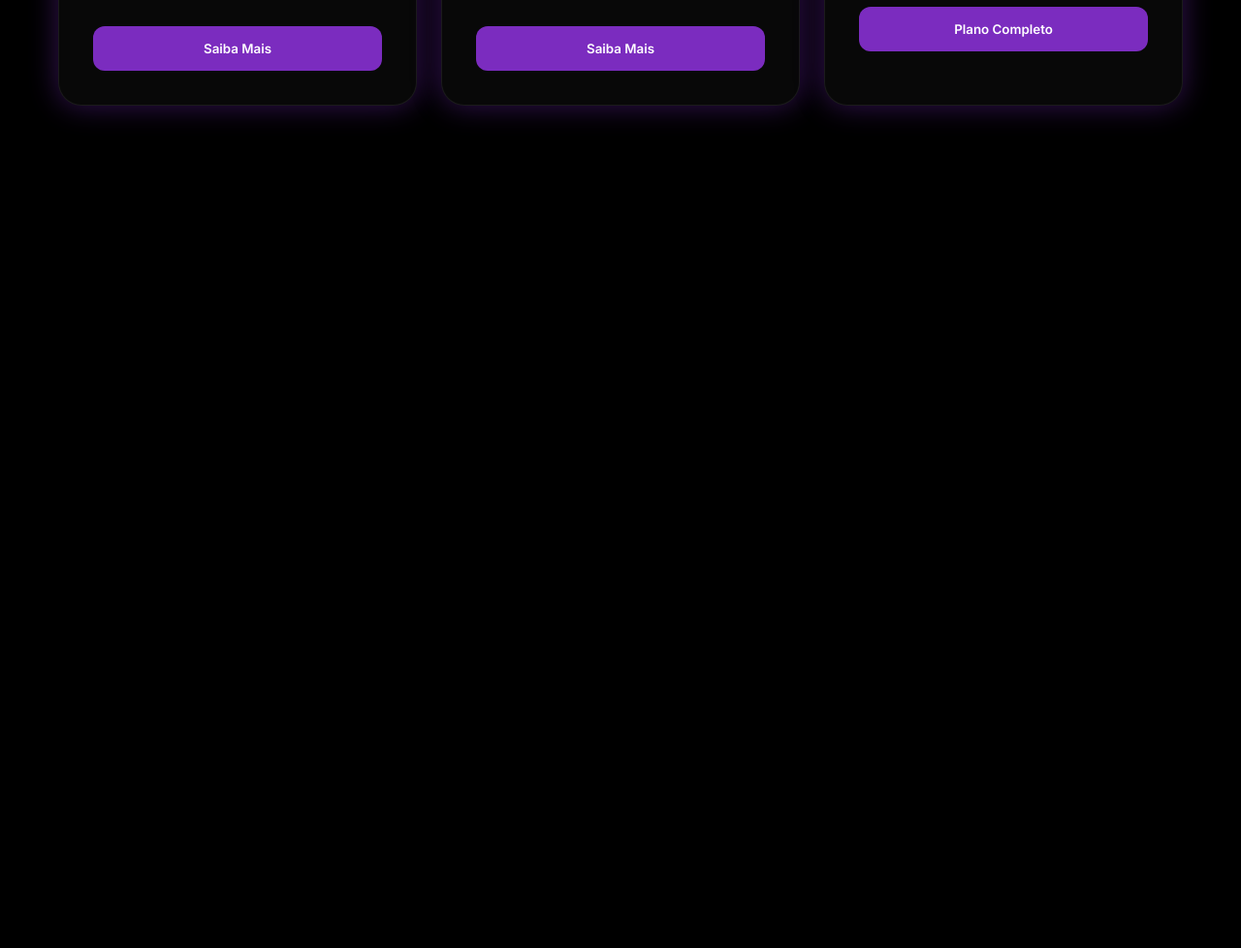
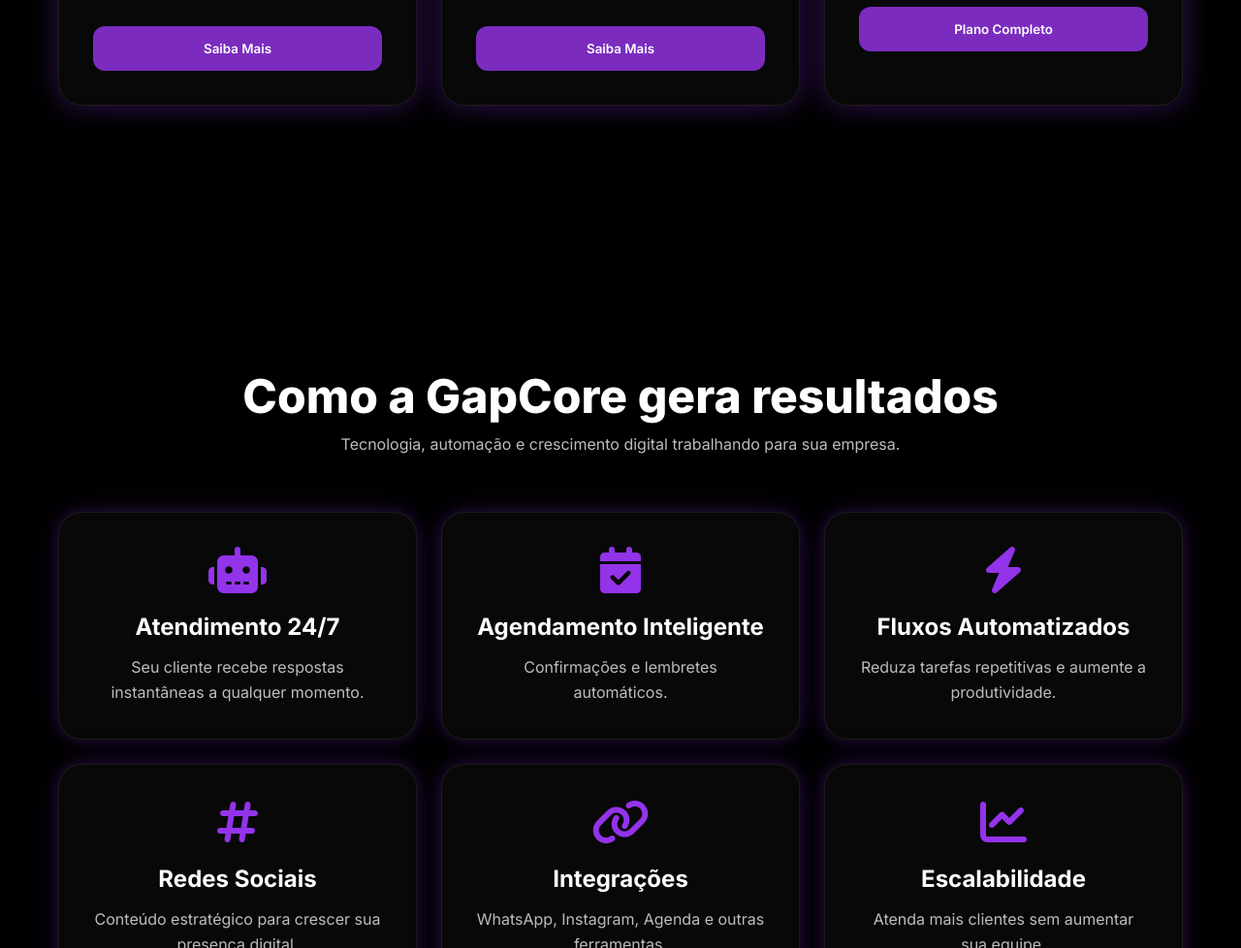
Before and after one commit to Gapcore/GapCode, a plain HTML site: page site.html in a window 1280 px wide. Shown: the part 1822-2800 px from the top of the page at 97% size. Before the commit the page ends 2081 px from the top, so only its background shows below. Drawn offline with Linux system fonts and the light colour scheme.

Commit message:
funcionalidades

```diff
--- a/site.css
+++ b/site.css
@@ -268,7 +268,7 @@
 .plans{
     max-width:1200px;
     margin:0 auto;
-    padding:150px 20px; /* era 120px */
+    padding:150px 20px;
     position:relative;
     z-index:2;
 }
@@ -384,3 +384,58 @@
 
     transform: scale(1.05);
 }
+
+/* FUNCIONALIDADES */
+
+.features{
+    max-width:1200px;
+    margin:120px auto;
+    padding:0 20px;
+    position:relative;
+    z-index:2;
+}
+
+.features-grid{
+    display:grid;
+    grid-template-columns:repeat(auto-fit,minmax(320px,1fr));
+    gap:25px;
+}
+
+.feature-card{
+    background:rgba(255,255,255,.03);
+    border:1px solid rgba(255,255,255,.08);
+    border-radius:24px;
+    padding:35px;
+    text-align:center;
+
+    box-shadow:
+        0 0 15px rgba(123,44,191,.25),
+        0 0 35px rgba(123,44,191,.15);
+
+    transition:.35s;
+}
+
+.feature-card:hover{
+    transform:translateY(-10px);
+    border-color:#7b2cbf;
+
+    box-shadow:
+        0 0 25px rgba(123,44,191,.45),
+        0 0 60px rgba(123,44,191,.25);
+}
+
+.feature-card i{
+    font-size:3rem;
+    color:#9333ea;
+    margin-bottom:20px;
+}
+
+.feature-card h3{
+    font-size:1.5rem;
+    margin-bottom:15px;
+}
+
+.feature-card p{
+    color:#bdbdbd;
+    line-height:1.6;
+}
--- a/site.html
+++ b/site.html
@@ -26,10 +26,10 @@
             </div>
 
             <ul class="nav-links">
-                <li><a href="#">Home</a></li>
-                <li><a href="#">About</a></li>
-                <li><a href="#">Blog</a></li>
-                <li><a href="#">Contact</a></li>
+                <li><a href="#">Início</a></li>
+                <li><a href="#planos">Soluções</a></li>
+                <li><a href="#clientes">Clientes</a></li>
+                <li><a href="#contato">Contato</a></li>
             </ul>
 
             <button class="call-btn">
@@ -175,3 +175,54 @@
     <script src="site.js"></script>
 </body>
 </html>
+
+
+  <!--Funcionamento -->
+<section class="features">
+
+    <div class="section-title">
+        <h2>Como a GapCore gera resultados</h2>
+        <p>Tecnologia, automação e crescimento digital trabalhando para sua empresa.</p>
+    </div>
+
+    <div class="features-grid">
+
+        <div class="feature-card">
+            <i class="fas fa-robot"></i>
+            <h3>Atendimento 24/7</h3>
+            <p>Seu cliente recebe respostas instantâneas a qualquer momento.</p>
+        </div>
+
+        <div class="feature-card">
+            <i class="fas fa-calendar-check"></i>
+            <h3>Agendamento Inteligente</h3>
+            <p>Confirmações e lembretes automáticos.</p>
+        </div>
+
+        <div class="feature-card">
+            <i class="fas fa-bolt"></i>
+            <h3>Fluxos Automatizados</h3>
+            <p>Reduza tarefas repetitivas e aumente a produtividade.</p>
+        </div>
+
+        <div class="feature-card">
+            <i class="fas fa-hashtag"></i>
+            <h3>Redes Sociais</h3>
+            <p>Conteúdo estratégico para crescer sua presença digital.</p>
+        </div>
+
+        <div class="feature-card">
+            <i class="fas fa-link"></i>
+            <h3>Integrações</h3>
+            <p>WhatsApp, Instagram, Agenda e outras ferramentas.</p>
+        </div>
+
+        <div class="feature-card">
+            <i class="fas fa-chart-line"></i>
+            <h3>Escalabilidade</h3>
+            <p>Atenda mais clientes sem aumentar sua equipe.</p>
+        </div>
+
+    </div>
+
+</section>
```
